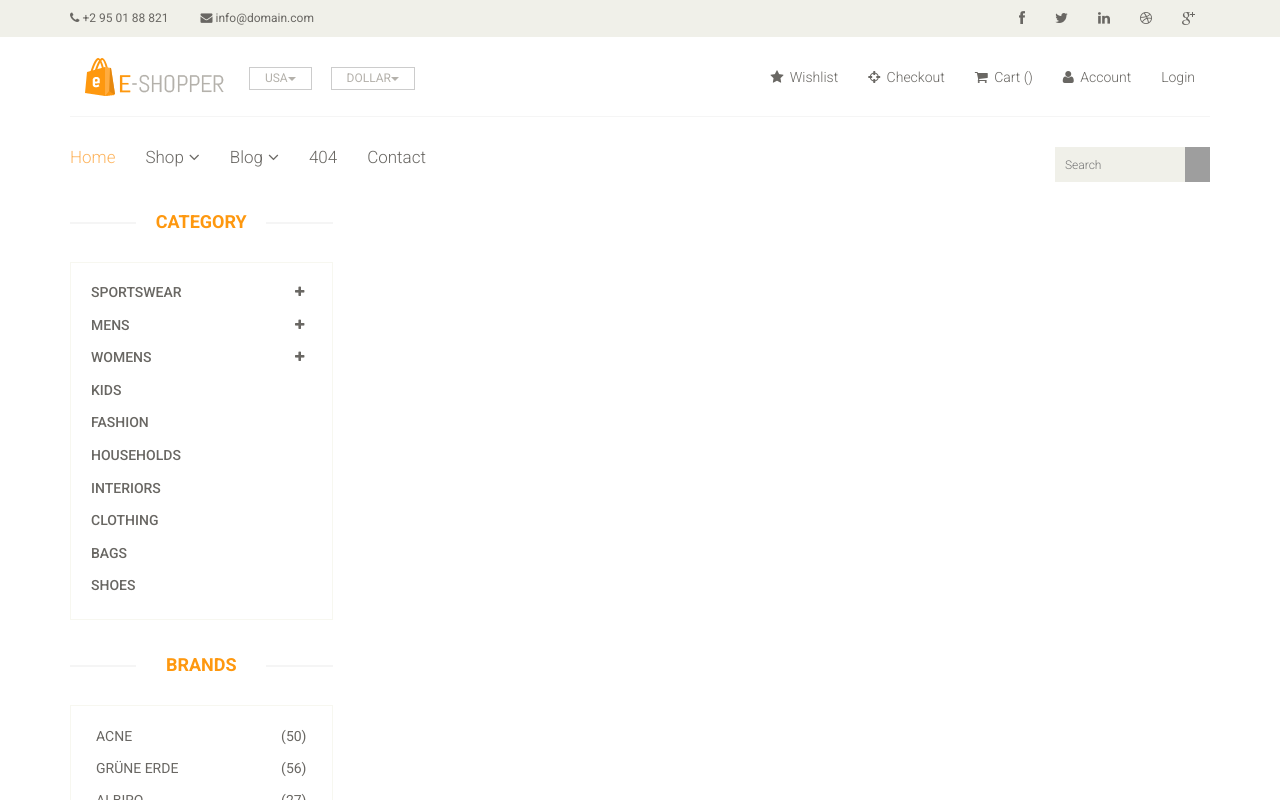
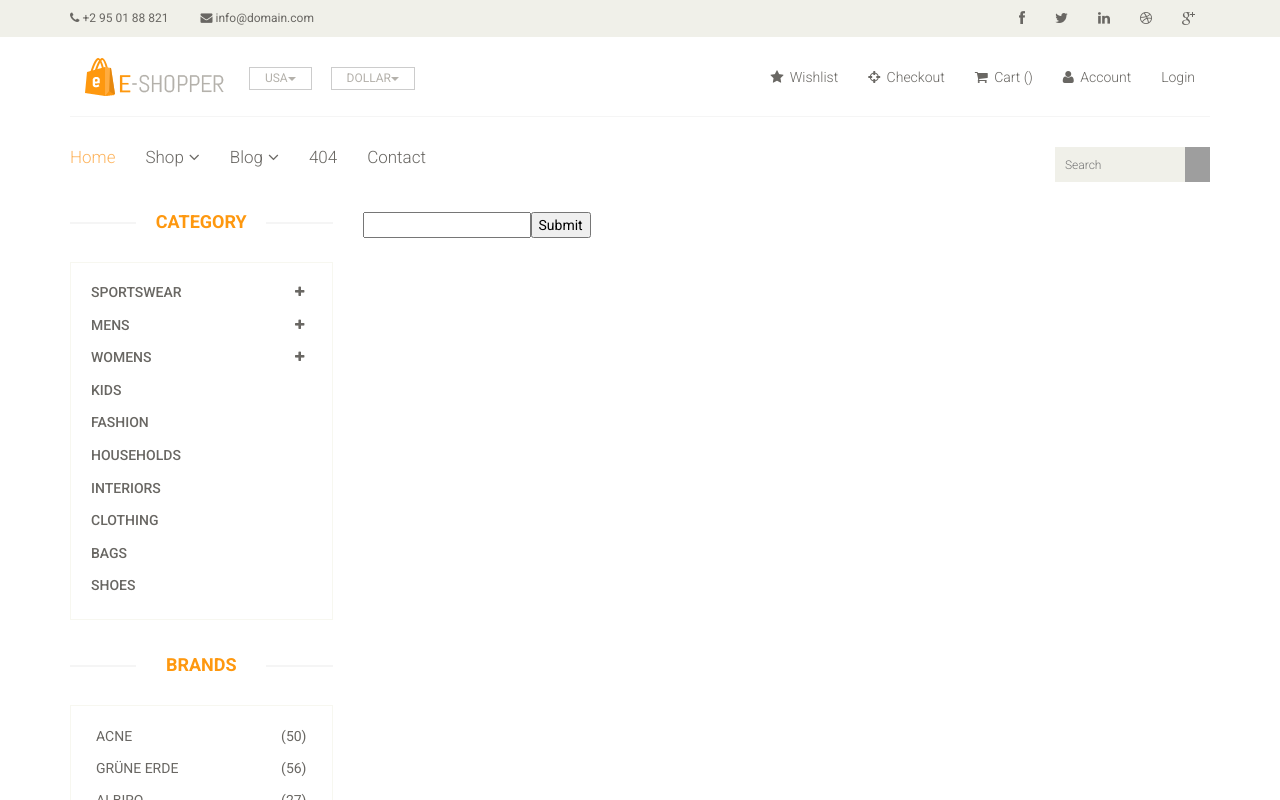
Before and after one commit to thanminhhy/my-react-app, a React (Vite) app: page /bai18_post_axios in a window 1280 px wide. Shown: the top 800 px of the page. Built offline with nearby package versions, Linux system fonts and the light colour scheme; grey boxes are pictures that could not be loaded.

Commit message:
Post_axios

```diff
--- /dev/null
+++ b/src/components/bai18-axios/PostDemo.jsx
@@ -0,0 +1,36 @@
+import { useState } from "react";
+import axios from "axios";
+function PostDemo() {
+  const [input, setInput] = useState("");
+
+  function handleChange(e) {
+    setInput(e.target.value);
+  }
+
+  function handleSubmit(e) {
+    e.preventDefault();
+    const data = { name: input };
+
+    axios
+      .post("https://jsonplaceholder.typicode.com/users", data)
+      .then((res) => {
+        console.log(res);
+      });
+  }
+
+  return (
+    <>
+      <form onSubmit={handleSubmit}>
+        <input
+          type="text"
+          name="username"
+          value={input}
+          onChange={handleChange}
+        />
+        <button type="submit">Submit</button>
+      </form>
+    </>
+  );
+}
+
+export default PostDemo;
--- a/src/main.jsx
+++ b/src/main.jsx
@@ -25,6 +25,7 @@ import Select from "./components/bai13-forms/select-tag";
 import Reservation from "./components/bai13-forms/HandleMultipleInput.jsx";
 import TestLogin from "./components/bai15-16/login.jsx";
 import Demo from "./components/bai18-axios/Demo.jsx";
+import PostDemo from "./components/bai18-axios/PostDemo.jsx";
 
 const arr = ["iphone 1", "iphone 2", "iphone 3", "iphone 4"];
 const obj = {
@@ -56,6 +57,7 @@ createRoot(document.getElementById("root")).render(
             path="bai13_handle-multiple-inputs"
             element={<Reservation />}
           />
+          <Route path="bai18_post_axios" element={<PostDemo />} />
         </Routes>
       </App>
     </BrowserRouter>
```
